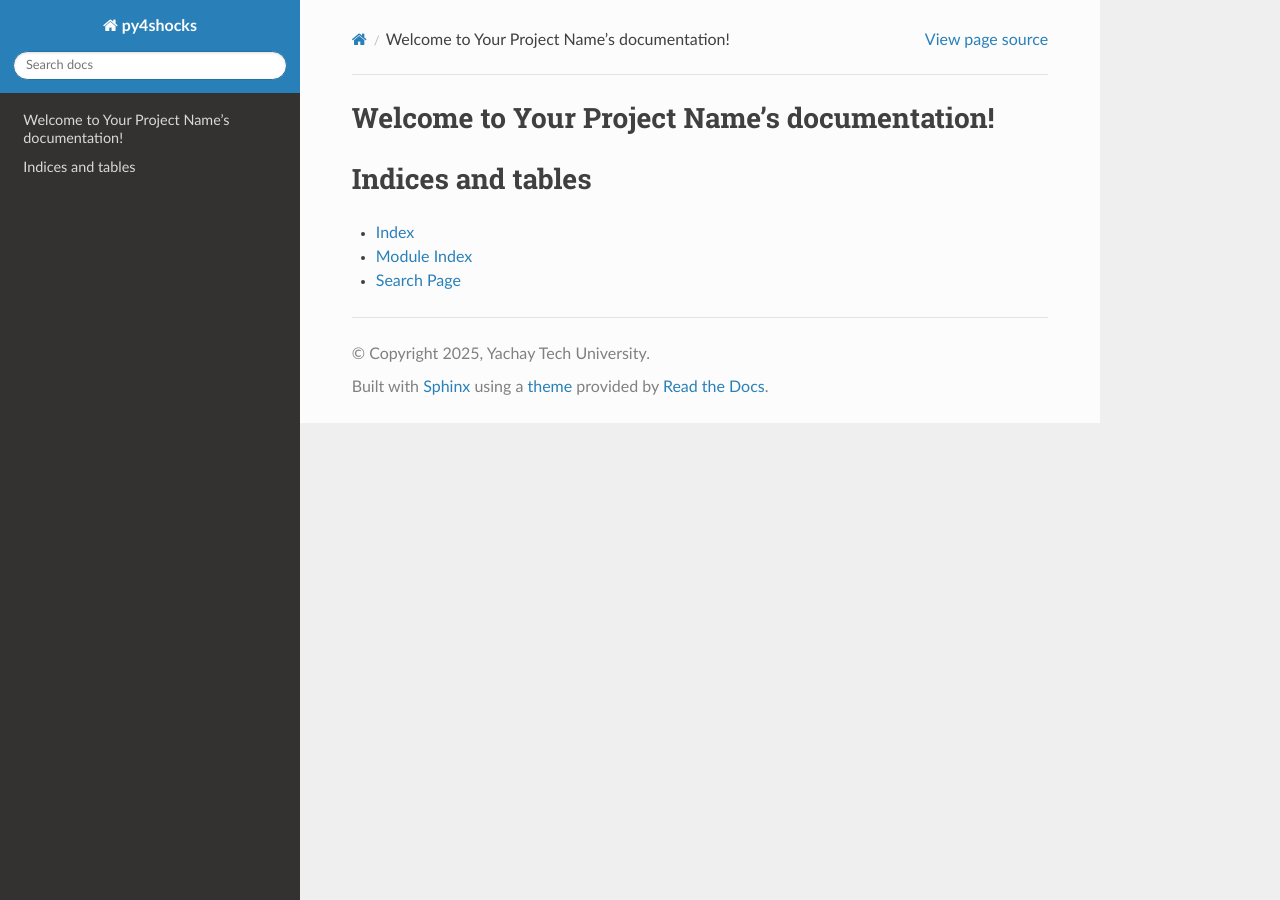
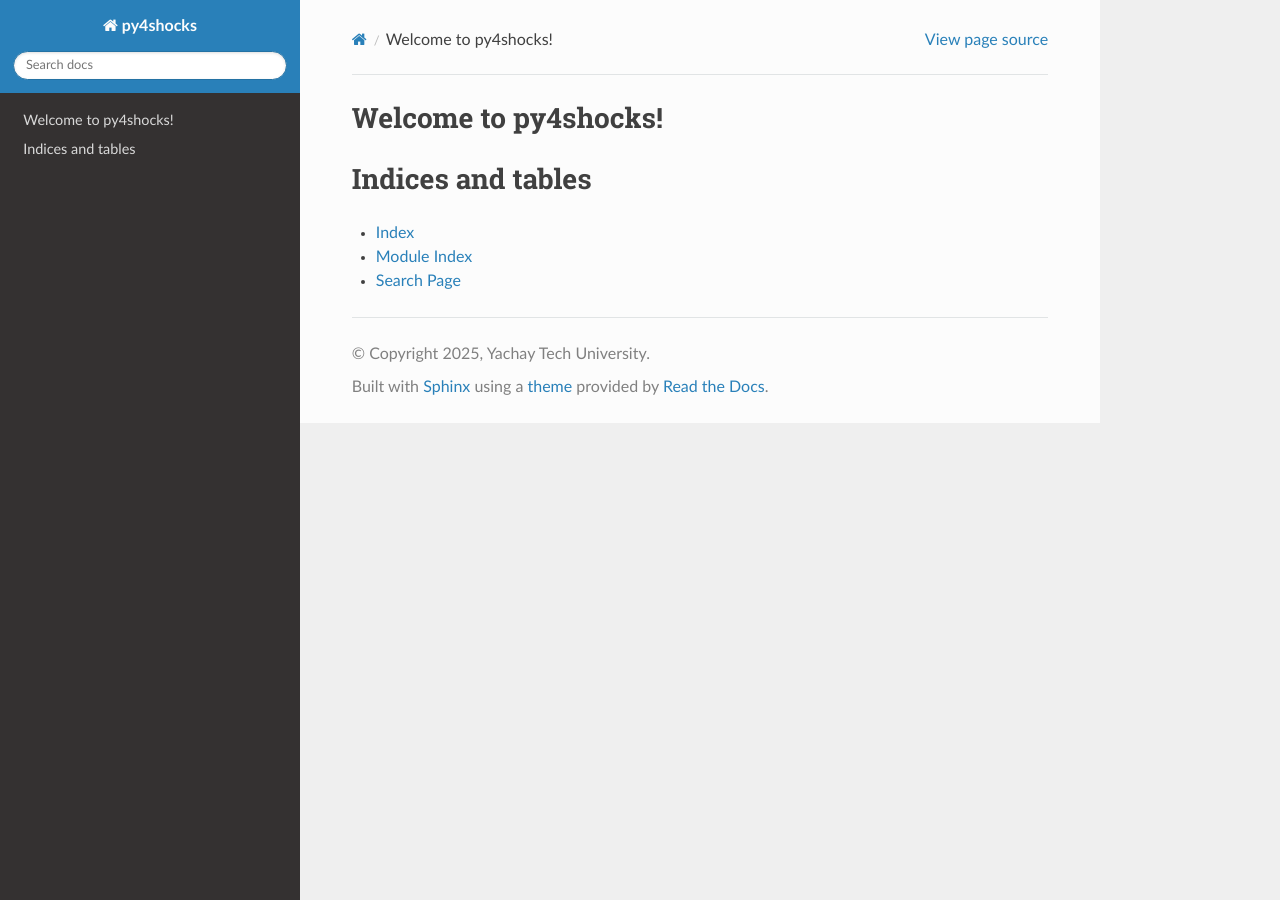
Before and after one commit to cPhysPlus/py4shocks, a Sphinx documentation site: the page built from docs/source/index.rst, in a window 1280 px wide. Built offline with Sphinx 7.4.7 and the Read the Docs theme 3.1.0, drawn with Linux system fonts in a browser that asks for light colours; pages that are not in the unit, such as notebooks, are missing from menus.

Commit message:
Update index.rst

```diff
--- a/docs/source/index.rst
+++ b/docs/source/index.rst
@@ -1,8 +1,6 @@
+.. py4shocks documentation...
 
-.. Your Project Name documentation master file, created by
-   sphinx-quickstart on ...
-
-Welcome to Your Project Name's documentation!
+Welcome to py4shocks!
 ============================================
 
 .. toctree::
```
